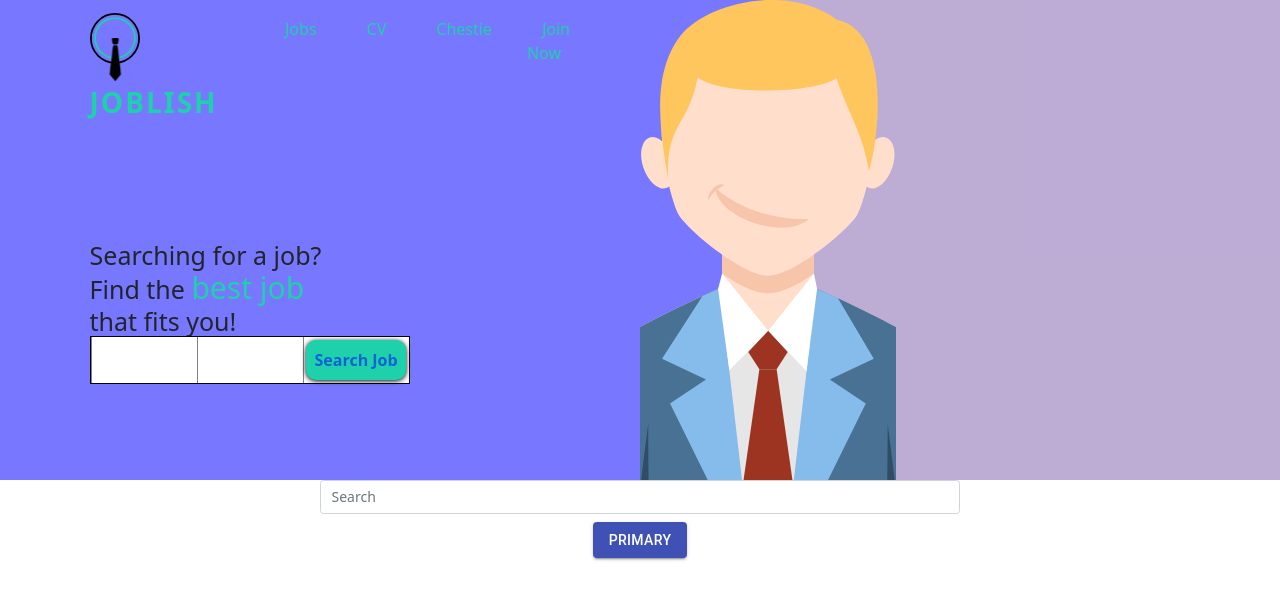
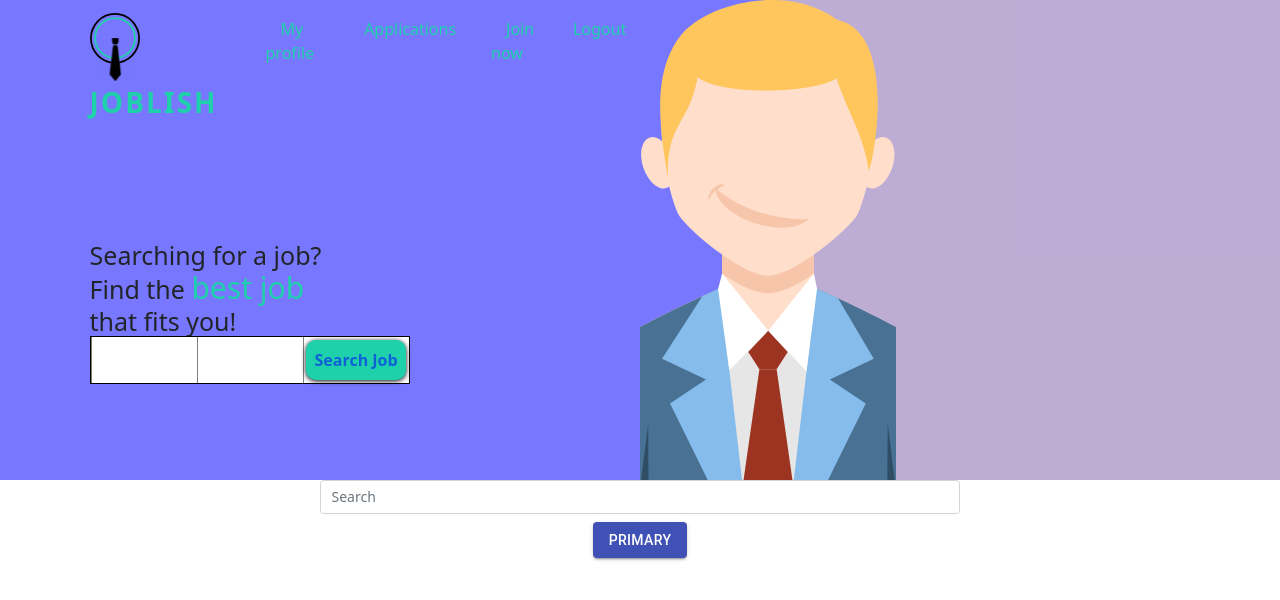
Before and after one commit to SabrinaStaicu/joblish-frontend, a React (Create React App) app: page / in a window 1280 px wide. Shown: the top 600 px of the page. Built offline with nearby package versions, Linux system fonts and the light colour scheme.

Commit message:
Added route for job details page

```diff
--- a/src/components/job/JobCard.js
+++ b/src/components/job/JobCard.js
@@ -6,6 +6,7 @@ import CardActions from '@material-ui/core/CardActions';
 import CardContent from '@material-ui/core/CardContent';
 import Button from '@material-ui/core/Button';
 import Typography from '@material-ui/core/Typography';
+import {useHistory} from "react-router-dom";
 
 const useStyles = makeStyles({
     root: {
@@ -19,7 +20,15 @@ const useStyles = makeStyles({
 });
 
 const JobCard = (props) => {
+    const history = useHistory();
     const classes = useStyles();
+
+    const goToJob = () => {
+        history.push({
+            pathname: `/job/${props.job.id}`,
+            state: {job: props.job}
+        })
+    }
 
     return (
         <Card className={classes.root}>
@@ -34,10 +43,14 @@ const JobCard = (props) => {
                         {props.job.title}
                     </Typography>
                     <Typography variant="body2" color="textSecondary" component="p">
-                        {props.job.category}
+                        <strong>{props.job.category}</strong>
                     </Typography>
                     <Typography variant="body2" component="h7">
                         {props.job.company_name}
+                    </Typography>
+                    <br/>
+                    <Typography variant="body2" color="textSecondary" component="h7">
+                        Type: {props.job.job_type}
                     </Typography>
                 </CardContent>
             </CardActionArea>
@@ -45,7 +58,7 @@ const JobCard = (props) => {
                 <Button size="small" color="primary">
                     Share
                 </Button>
-                <Button size="small" color="primary">
+                <Button size="small" color="primary" onClick={goToJob}>
                     Details
                 </Button>
             </CardActions>
--- a/src/components/job/JobDetails.js
+++ b/src/components/job/JobDetails.js
@@ -1,10 +1,18 @@
-import React from 'react';
+import React, {useEffect, useState} from 'react';
+import axios from "axios";
+import {useLocation} from "react-router-dom";
 
-const JobDetails = (props) => {
+const JobDetails = () => {
+    const location = useLocation();
+    const job = location.state.job
+
+    useEffect(() => {
+        console.log(job)
+    })
 
     return (
         <div>
-
+            {job.title}
         </div>
     );
 };
--- a/src/components/main/JobsSection.js
+++ b/src/components/main/JobsSection.js
@@ -5,6 +5,7 @@ import 'bootstrap/dist/css/bootstrap.min.css';
 import { MDBCol } from "mdbreact";
 import { makeStyles } from '@material-ui/core/styles';
 import Button from '@material-ui/core/Button';
+import JobDetails from "../job/JobDetails";
 
 const useStyles = makeStyles((theme) => ({
     root: {
@@ -59,7 +60,6 @@ const JobsSection = () => {
                         </div>
                     ) : ("")
                 }
-
             </div>
         )
 
--- a/src/components/main/NavBar.js
+++ b/src/components/main/NavBar.js
@@ -11,10 +11,10 @@ const NavBar = () => {
         {/* <Link to="#">jobify</Link> */}
         </div>
             <ul>
-                <li><Link to="#">Jobs</Link></li>
-                <li><Link to="#">CV</Link></li>
-                <li><Link to="#">Chestie</Link></li>
-                <li><Link to="#">Join Now</Link></li>
+                <li><Link to="#">My profile</Link></li>
+                <li><Link to="#">Applications</Link></li>
+                <li><Link to="#">Join now</Link></li>
+                <li><Link to="#">Logout</Link></li>
             </ul>
 
         </>
```
